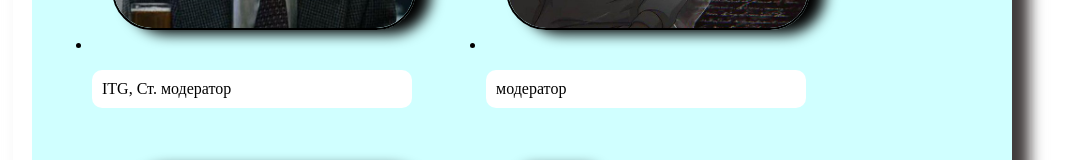
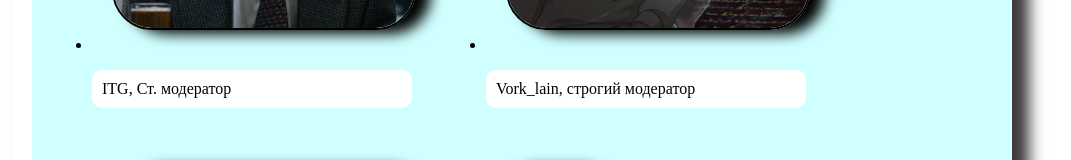
Before and after one commit to leoned777/chats, a plain HTML site: page index.html in a window 1280 px wide. Shown: the part 1363-1523 px from the top of the page, without its empty margins (118-1189 px from the left). Drawn offline with Linux system fonts and the light colour scheme.

Commit message:
Update index.html

```diff
--- a/index.html
+++ b/index.html
@@ -168,7 +168,7 @@
                     <li>
                     <div class="admin-plitka plitka6">
                         <img class="ava" src="поко_сайт.jfif" alt="аватарка">
-                        <p>модератор</p>
+                        <p>Vork_lain, строгий модератор</p>
                     </div>
                         </li>
 
```
